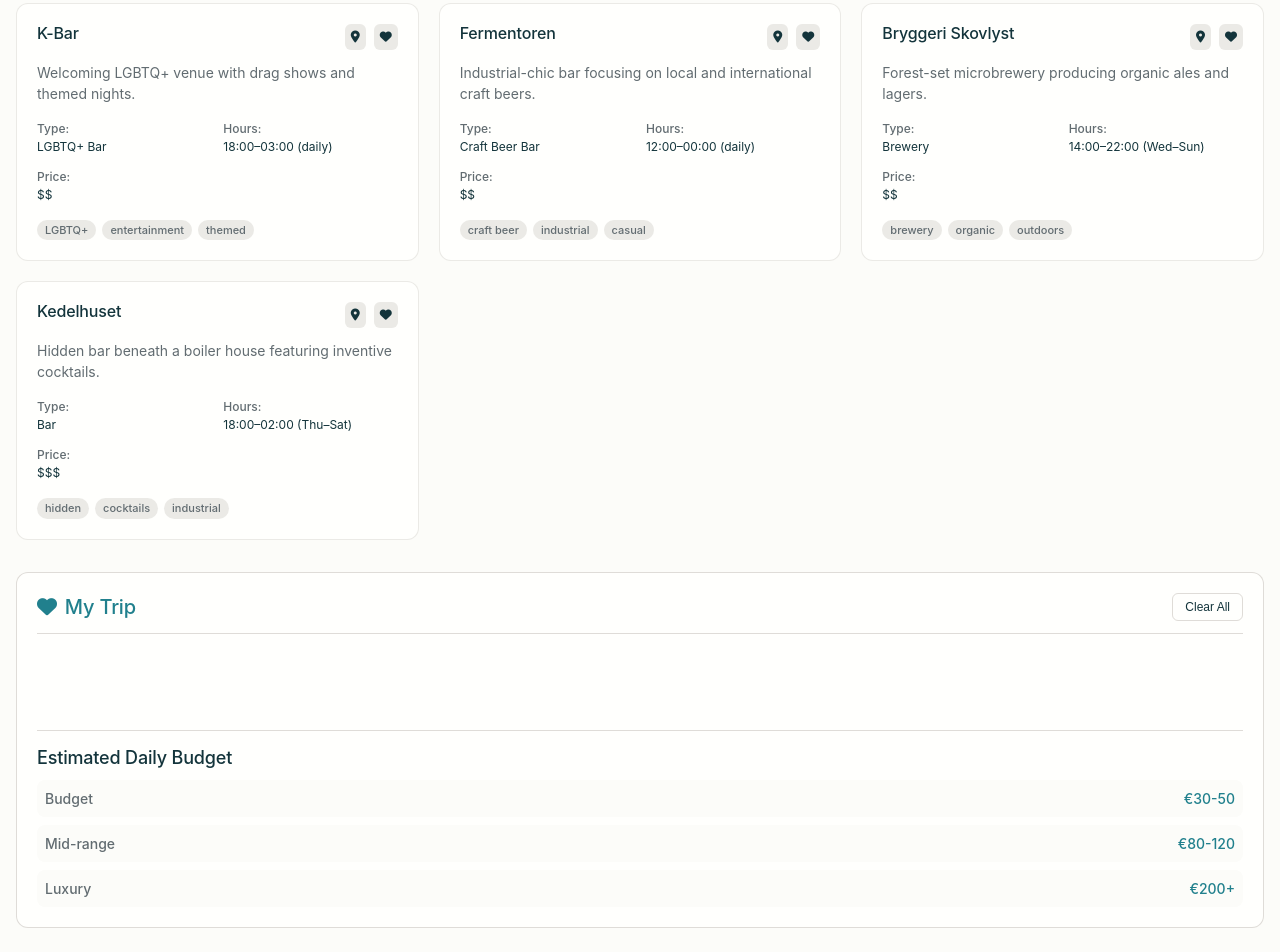
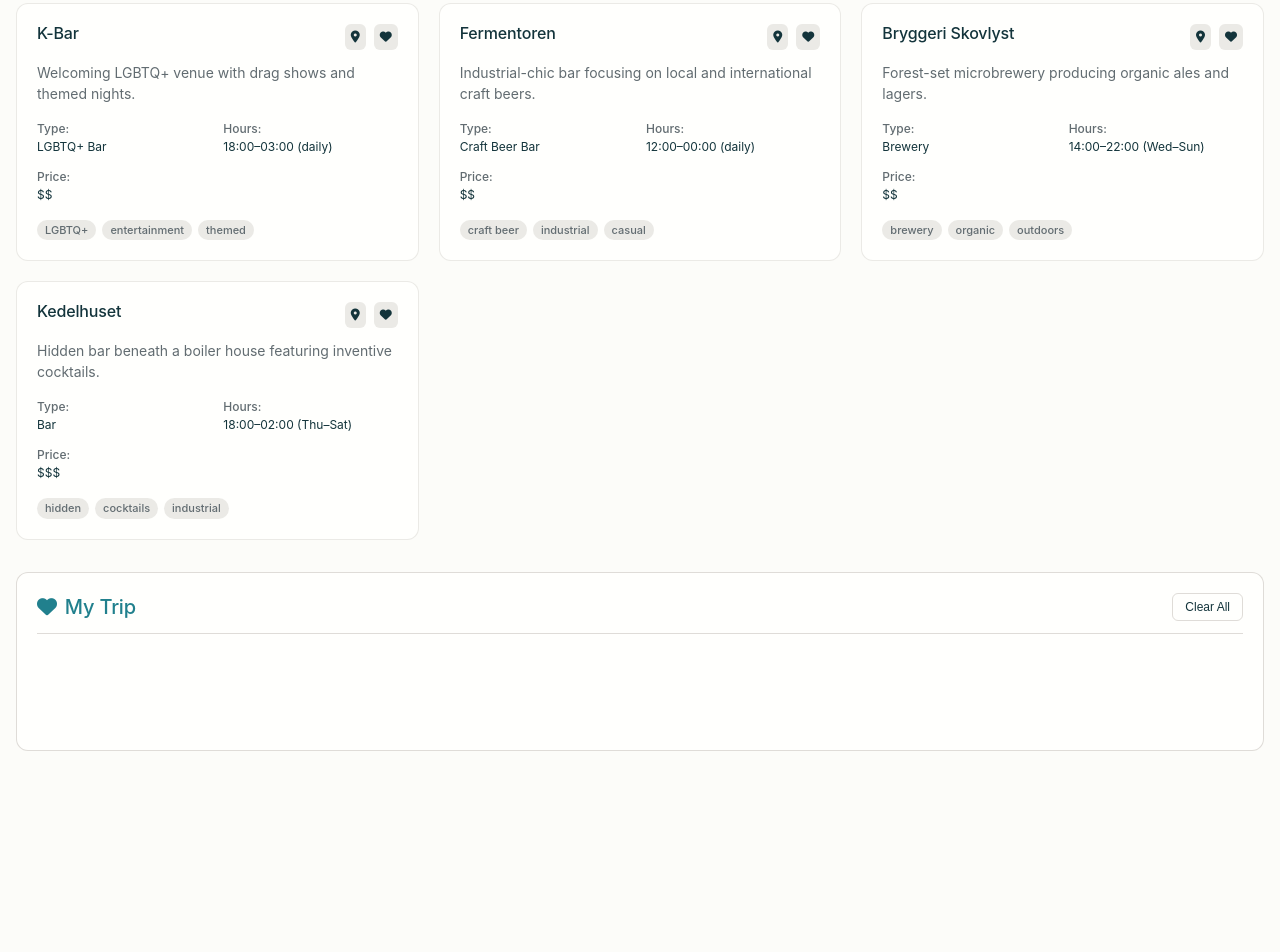
Before and after one commit to nikanjuri/travel-planner, a plain HTML site: page index.html in a window 1280 px wide. Shown: the part 4855-5807 px from the top of the page. After the commit the page ends 5630 px from the top, so only its background shows below. Drawn offline with nearby package versions, Linux system fonts and the light colour scheme; a web font is replaced by a local one.

Commit message:
remove daily budget part

```diff
--- a/index.html
+++ b/index.html
@@ -107,23 +107,6 @@
                         <button id="clear-trip" class="btn btn--sm btn--outline">Clear All</button>
                     </div>
                     <div id="trip-items" class="trip-items"></div>
-                    <div class="budget-calculator">
-                        <h4>Estimated Daily Budget</h4>
-                        <div class="budget-ranges">
-                            <div class="budget-item">
-                                <span class="budget-label">Budget</span>
-                                <span class="budget-amount">€30-50</span>
-                            </div>
-                            <div class="budget-item">
-                                <span class="budget-label">Mid-range</span>
-                                <span class="budget-amount">€80-120</span>
-                            </div>
-                            <div class="budget-item">
-                                <span class="budget-label">Luxury</span>
-                                <span class="budget-amount">€200+</span>
-                            </div>
-                        </div>
-                    </div>
                 </div>
             </div>
         </main>
```
